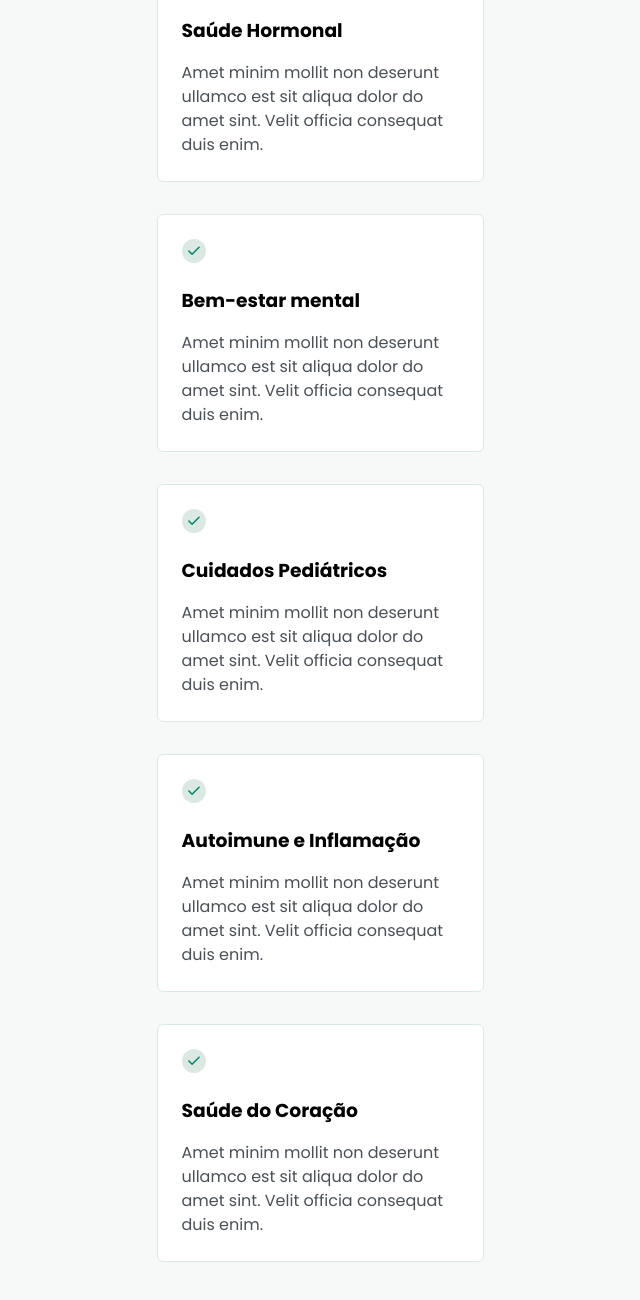
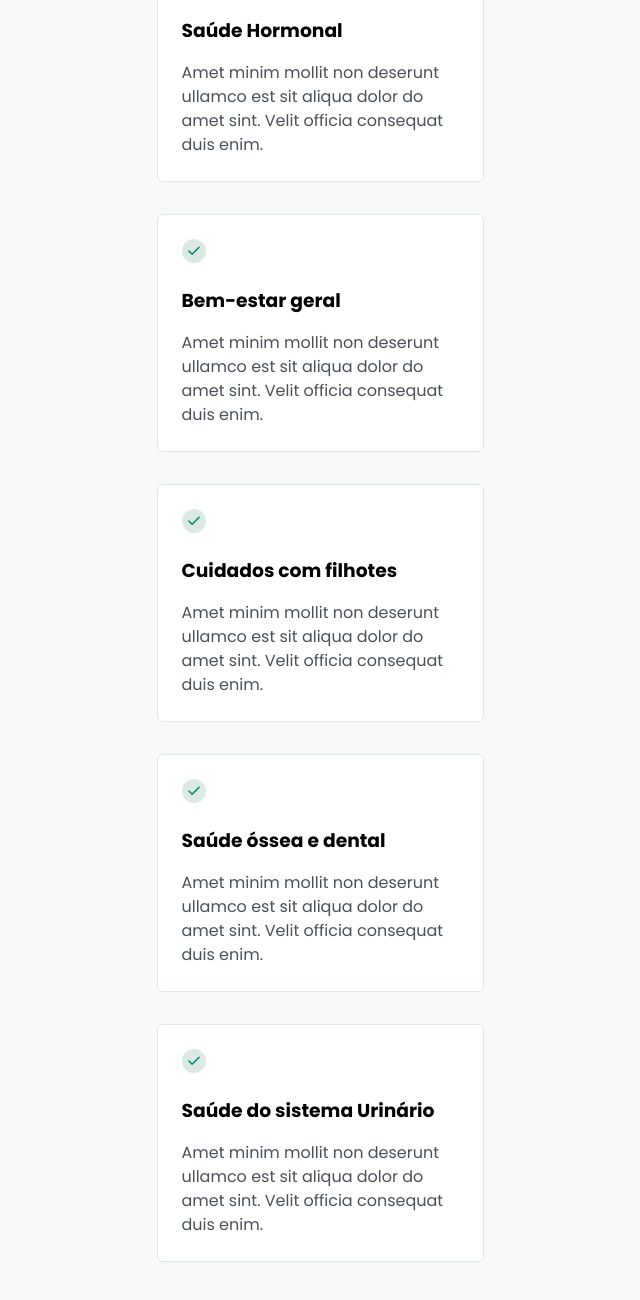
Before and after one commit to yandrakarine/petCare-site, a plain HTML site: page PetCare/frontend/index.html in a window 1280 px wide. Shown: the part 2100-3400 px from the top of the page, without its empty margins (320-960 px from the left). Drawn offline with nearby package versions, Linux system fonts and the light colour scheme.

Commit message:
change cards title text

```diff
--- a/PetCare/frontend/index.html
+++ b/PetCare/frontend/index.html
@@ -191,7 +191,7 @@
                                 stroke-linecap="round" stroke-linejoin="round" />
                         </svg>
 
-                        <h3>Bem-estar mental</h3>
+                        <h3>Bem-estar geral</h3>
 
                         <p>Amet minim mollit non deserunt ullamco est sit aliqua dolor do amet sint. Velit officia
                             consequat
@@ -207,7 +207,7 @@
                                 stroke-linecap="round" stroke-linejoin="round" />
                         </svg>
 
-                        <h3>Cuidados Pediátricos</h3>
+                        <h3>Cuidados com filhotes</h3>
 
                         <p>Amet minim mollit non deserunt ullamco est sit aliqua dolor do amet sint. Velit officia
                             consequat
@@ -223,7 +223,7 @@
                                 stroke-linecap="round" stroke-linejoin="round" />
                         </svg>
 
-                        <h3>Autoimune e Inflamação</h3>
+                        <h3>Saúde óssea e dental</h3>
 
                         <p>Amet minim mollit non deserunt ullamco est sit aliqua dolor do amet sint. Velit officia
                             consequat
@@ -239,7 +239,7 @@
                                 stroke-linecap="round" stroke-linejoin="round" />
                         </svg>
 
-                        <h3>Saúde do Coração</h3>
+                        <h3>Saúde do sistema Urinário</h3>
 
                         <p>Amet minim mollit non deserunt ullamco est sit aliqua dolor do amet sint. Velit officia
                             consequat
```
